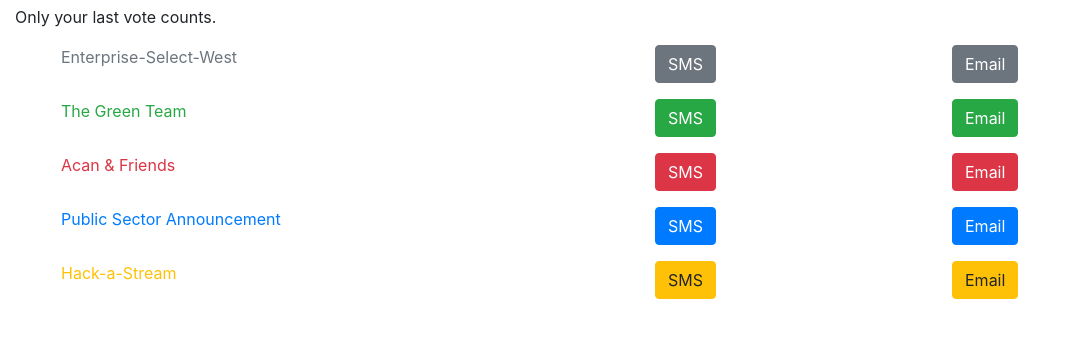
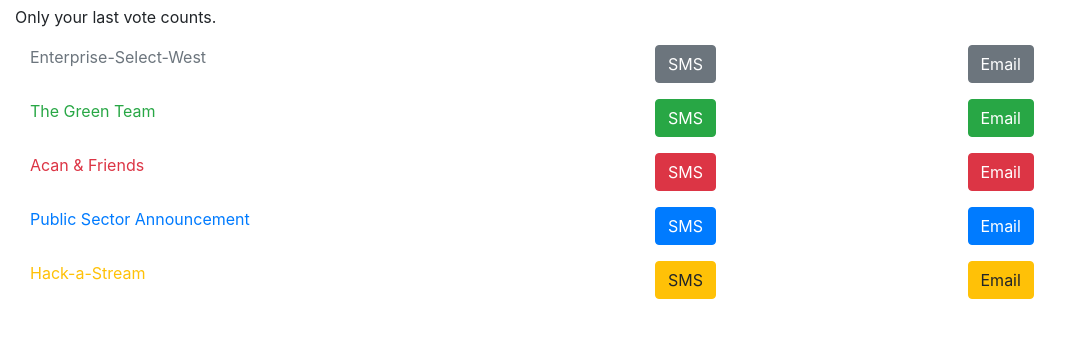
Before and after one commit to asdaraujo/asdaraujo.github.io, a website: page sko24/index.html in a window 1280 px wide. Shown: the part 51-388 px from the top of the page, without its empty margins (0-1081 px from the left). Drawn offline with nearby package versions, Linux system fonts and the light colour scheme.

Commit message:
SKO24 hackathon voting page.

```diff
--- a/sko24/index.html
+++ b/sko24/index.html
@@ -15,27 +15,27 @@
   <h1>Streaming Hackathon Finale</h1>
   <p>Only your last vote counts.</p>
   <div class="container-fluid">
-    <div class="row m-3">
+    <div class="row mb-3">
       <div class="col-6 text-secondary">Enterprise-Select-West</div>
       <div class="col-3"><a href="sms:+18562811430?body=Hackathon%20vote%3AEnterprise-Select-West." role="button" class="btn btn-secondary">SMS</a></div>
       <div class="col-3"><a href="mailto:sko23voting@gmail.com?subject=Vote&body=Hackathon%20vote%3AEnterprise-Select-West." role="button" class="btn btn-secondary">Email</a></div>
     </div>
-    <div class="row m-3">
+    <div class="row mb-3">
       <div class="col-6 text-success">The Green Team</div>
       <div class="col-3"><a href="sms:+18562811430?body=Hackathon%20vote%3AThe%20Green%20Team." role="button" class="btn btn-success">SMS</a></div>
       <div class="col-3"><a href="mailto:sko23voting@gmail.com?subject=Vote&body=Hackathon%2Bvote%3AThe%20Green%20Team." role="button" class="btn btn-success">Email</a></div>
     </div>
-    <div class="row m-3">
+    <div class="row mb-3">
       <div class="col-6 text-danger">Acan & Friends</div>
       <div class="col-3"><a href="sms:+18562811430?body=Hackathon%20vote%3AAcan%20%26%20Friends." role="button" class="btn btn-danger">SMS</a></div>
       <div class="col-3"><a href="mailto:sko23voting@gmail.com?subject=Vote&body=Hackathon%20vote%3AAcan%20%26%20Friends." role="button" class="btn btn-danger">Email</a></div>
     </div>
-    <div class="row m-3">
+    <div class="row mb-3">
       <div class="col-6 text-primary">Public Sector Announcement</div>
       <div class="col-3"><a href="sms:+18562811430?body=Hackathon%20vote%3APublic%20Sector%20Announcement." role="button" class="btn btn-primary">SMS</a></div>
       <div class="col-3"><a href="mailto:sko23voting@gmail.com?subject=Vote&body=Hackathon%2Bvote%3APublic%20Sector%20Announcement." role="button" class="btn btn-primary">Email</a></div>
     </div>
-    <div class="row m-3">
+    <div class="row mb-3">
       <div class="col-6 text-warning">Hack-a-Stream</div>
       <div class="col-3"><a href="sms:+18562811430?body=Hackathon%20vote%3AHack-a-stream." role="button" class="btn btn-warning">SMS</a></div>
       <div class="col-3"><a href="mailto:sko23voting@gmail.com?subject=Vote&body=Hackathon%2Bvote%3AHack-a-stream." role="button" class="btn btn-warning">Email</a></div>
```
